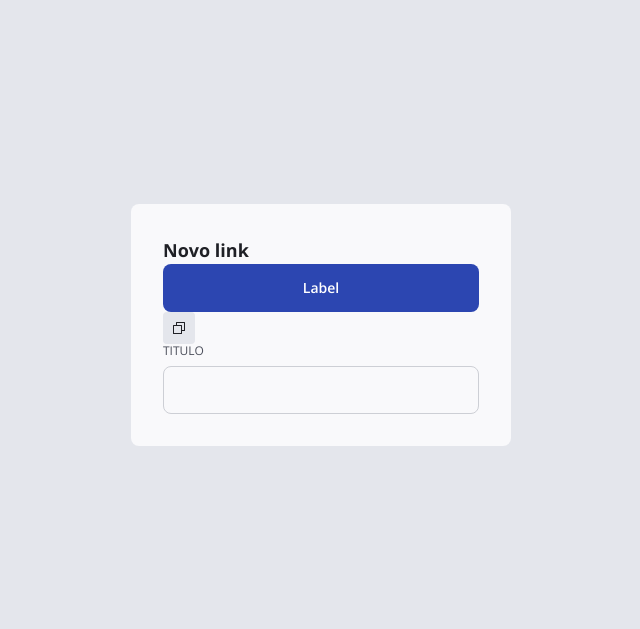
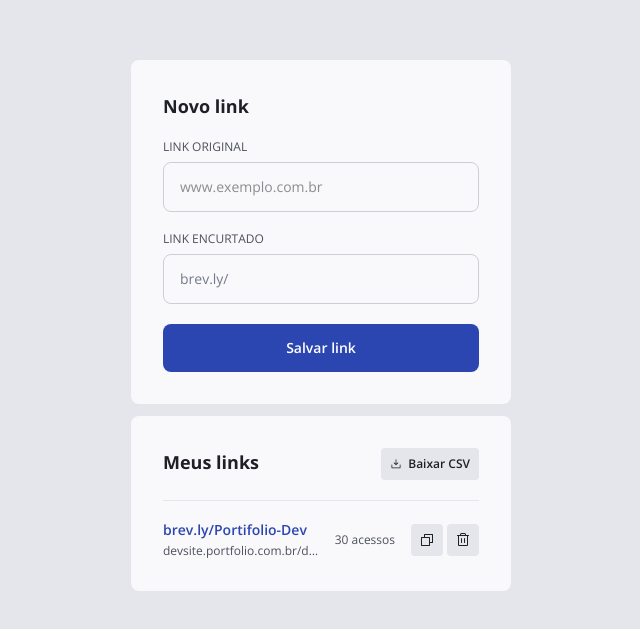
Before and after one commit to hugo-wemer/brev.ly, a React (Vite) app in the folder web/: page / in a window 1280 px wide. Shown: the part 107-736 px from the top of the page, without its empty margins (319-959 px from the left). Built offline with nearby package versions, Linux system fonts and the light colour scheme.

Commit message:
feat: design basic layout and styling for card components

```diff
--- a/web/src/app.tsx
+++ b/web/src/app.tsx
@@ -1,10 +1,12 @@
+import { MyLinks } from './components/my-links'
 import { NewLinkForm } from './components/new-link-form'
 import './global.css'
 
 export function App() {
-return (
-  <main className='md:h-dvh flex flex-col items-center justify-center mt-8'>
-    <NewLinkForm />
-  </main>
-)
+  return (
+    <main className="md:h-dvh flex flex-col items-center justify-center mt-8 gap-3">
+      <NewLinkForm />
+      <MyLinks />
+    </main>
+  )
 }
--- a/web/src/components/input.tsx
+++ b/web/src/components/input.tsx
@@ -19,12 +19,27 @@ export function InputTitle(props: InputTitleProps) {
   )
 }
 
-interface InputFieldProps extends ComponentProps<'input'> {}
-export function InputField(props: InputFieldProps) {
+interface InputContainerProps extends ComponentProps<'div'> {}
+export function InputContainer(props: InputContainerProps) {
   return (
-    <input
-      className="w-full outline-0 px-4 border group-focus-within:border-2 border-gray-300 h-12 rounded-lg placeholder:text-gray-400 text-sm group-focus-within:border-blue-base focus:placeholder-transparent group-focus-within:font-normal group-focus-within:text-gray-600 group-data-[error=true]:border-danger"
+    <div
+      className="w-full outline-0 px-4 border group-focus-within:border-2 border-gray-300  rounded-lg placeholder:text-gray-400 text-sm/4.5 group-focus-within:border-blue-base focus:placeholder-transparent group-focus-within:font-normal group-focus-within:text-gray-600 group-data-[error=true]:border-danger flex items-center"
       {...props}
     />
   )
 }
+
+interface InputPrefixProps extends ComponentProps<'span'> {}
+export function InputPrefix(props: InputPrefixProps) {
+  return (
+    <span
+      className="text-sm/4.5 text-gray-400 group-focus-within:text-gray-600"
+      {...props}
+    />
+  )
+}
+
+interface InputFieldProps extends ComponentProps<'input'> {}
+export function InputField(props: InputFieldProps) {
+  return <input className="w-full outline-0 h-12" {...props} />
+}
--- /dev/null
+++ b/web/src/components/my-links.tsx
@@ -0,0 +1,57 @@
+import {
+  Copy,
+  CopyIcon,
+  DownloadSimpleIcon,
+  TrashIcon,
+} from '@phosphor-icons/react'
+import { Button } from './button'
+import { IconButton } from './icon-button'
+import {
+  InputContainer,
+  InputField,
+  InputPrefix,
+  InputRoot,
+  InputTitle,
+} from './input'
+import { Separator } from './separator'
+
+export function MyLinks() {
+  return (
+    <div className="bg-gray-100 w-[366px] md:w-[380px] rounded-lg p-6 md:p-8 flex flex-col gap-5">
+      <div className="flex justify-between">
+        <span className="font-bold text-lg">Meus links</span>
+        <Button variant="secondary">
+          <DownloadSimpleIcon />
+          Baixar CSV
+        </Button>
+      </div>
+      <Separator />
+      <div>
+        <div className="flex items-center gap-4 my-">
+          <div className="text-nowrap flex flex-col gap-1 truncate">
+            <a
+              className="text-blue-base font-semibold text-sm/4.5"
+              href="brev.ly/Portifolio-Dev"
+            >
+              brev.ly/Portifolio-Dev
+            </a>
+            <span className="text-gray-500 text-xs/4 truncate">
+              devsite.portfolio.com.br/devname-123456
+            </span>
+          </div>
+          <span className="text-gray-500 text-xs/4 text-nowrap">
+            30 acessos
+          </span>
+          <div className="flex gap-1">
+            <IconButton>
+              <CopyIcon />
+            </IconButton>
+            <IconButton>
+              <TrashIcon />
+            </IconButton>
+          </div>
+        </div>
+      </div>
+    </div>
+  )
+}
--- a/web/src/components/new-link-form.tsx
+++ b/web/src/components/new-link-form.tsx
@@ -1,20 +1,32 @@
 import { Copy } from '@phosphor-icons/react'
 import { Button } from './button'
 import { IconButton } from './icon-button'
-import { InputField, InputRoot, InputTitle } from './input'
+import {
+  InputContainer,
+  InputField,
+  InputPrefix,
+  InputRoot,
+  InputTitle,
+} from './input'
 
 export function NewLinkForm() {
   return (
-    <div className="bg-gray-100 w-[366px] md:w-[380px] rounded-lg p-6 md:p-8">
+    <form className="bg-gray-100 w-[366px] md:w-[380px] rounded-lg p-6 md:p-8 flex flex-col gap-5">
       <span className="font-bold text-lg">Novo link</span>
-      <Button>Label</Button>
-      <IconButton>
-        <Copy />
-      </IconButton>
       <InputRoot>
-        <InputTitle>titulo</InputTitle>
-        <InputField />
+        <InputTitle>Link Original</InputTitle>
+        <InputContainer>
+          <InputField placeholder="www.exemplo.com.br" />
+        </InputContainer>
       </InputRoot>
-    </div>
+      <InputRoot>
+        <InputTitle>Link Encurtado</InputTitle>
+        <InputContainer>
+          <InputPrefix>brev.ly/</InputPrefix>
+          <InputField />
+        </InputContainer>
+      </InputRoot>
+      <Button>Salvar link</Button>
+    </form>
   )
 }
--- /dev/null
+++ b/web/src/components/separator.tsx
@@ -0,0 +1,3 @@
+export function Separator() {
+  return <div className="w-full h-px bg-gray-200" />
+}
```
